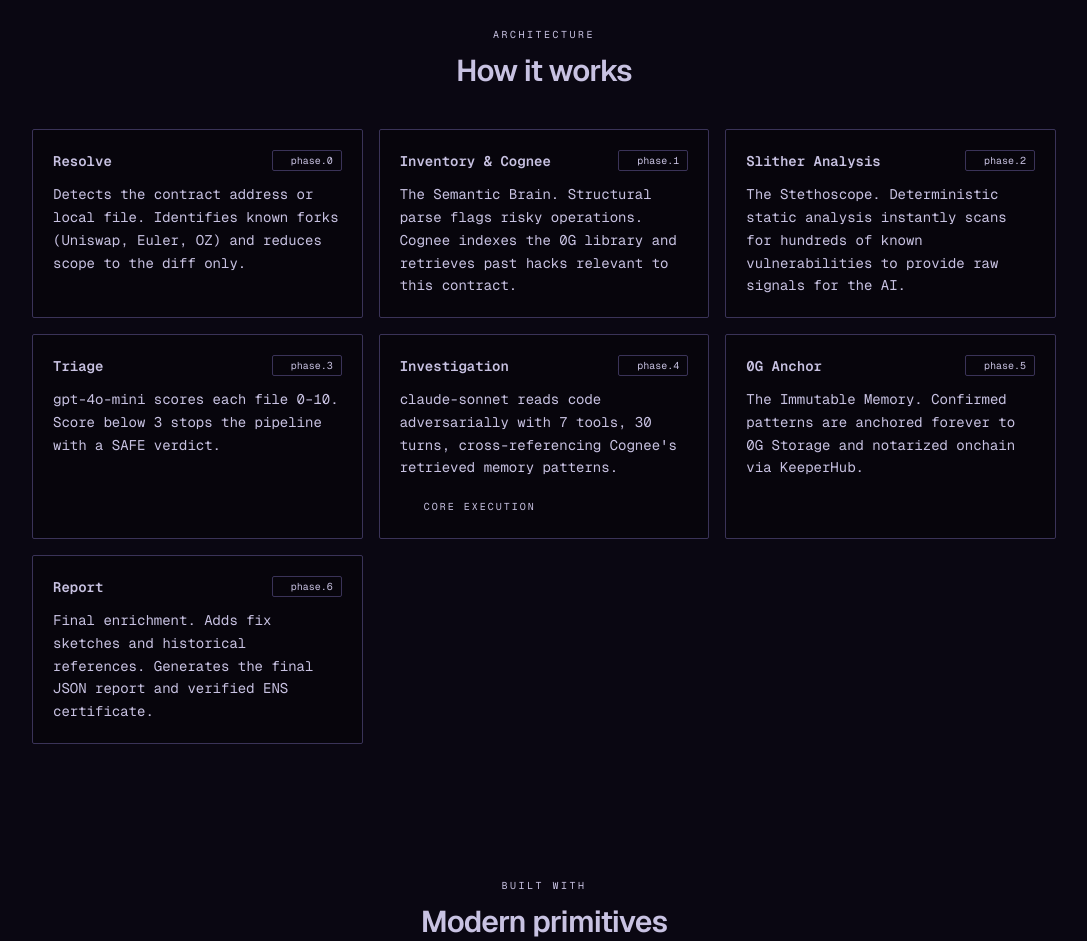
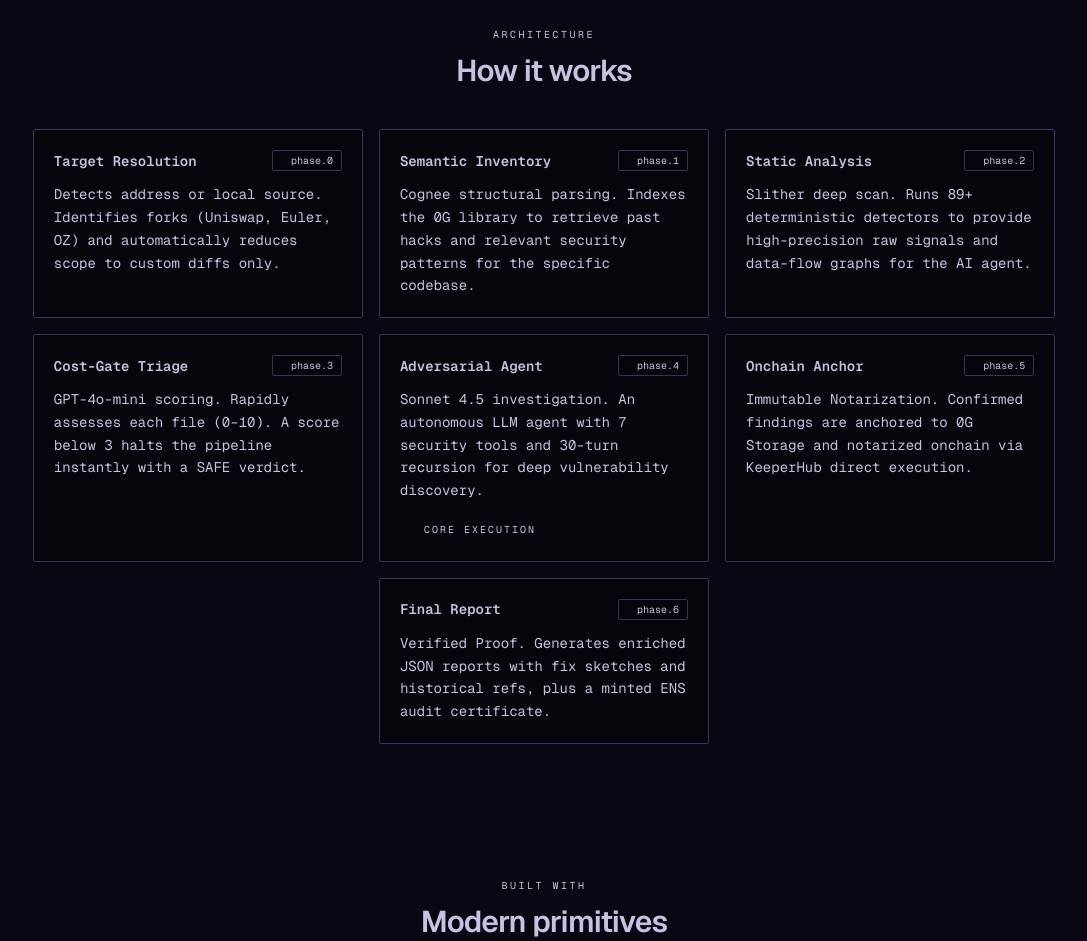
Before and after one commit to Mariussgal/OPEN-AGENTS-2026, a Next.js app in the folder frontend/: page / in a window 1280 px wide. Shown: the part 1720-2661 px from the top of the page, without its empty margins (96-1183 px from the left). Built offline with nearby package versions, Linux system fonts and the light colour scheme.

Commit message:
update lp

```diff
--- a/frontend/app/page.tsx
+++ b/frontend/app/page.tsx
@@ -12,39 +12,39 @@
 const PHASES = [
   {
     id: 0,
-    name: "Resolve",
-    desc: "Detects the contract address or local file. Identifies known forks (Uniswap, Euler, OZ) and reduces scope to the diff only.",
+    name: "Target Resolution",
+    desc: "Detects address or local source. Identifies forks (Uniswap, Euler, OZ) and automatically reduces scope to custom diffs only.",
   },
   {
     id: 1,
-    name: "Inventory & Cognee",
-    desc: "The Semantic Brain. Structural parse flags risky operations. Cognee indexes the 0G library and retrieves past hacks relevant to this contract.",
+    name: "Semantic Inventory",
+    desc: "Cognee structural parsing. Indexes the 0G library to retrieve past hacks and relevant security patterns for the specific codebase.",
   },
   {
     id: 2,
-    name: "Slither Analysis",
-    desc: "The Stethoscope. Deterministic static analysis instantly scans for hundreds of known vulnerabilities to provide raw signals for the AI.",
+    name: "Static Analysis",
+    desc: "Slither deep scan. Runs 89+ deterministic detectors to provide high-precision raw signals and data-flow graphs for the AI agent.",
   },
   {
     id: 3,
-    name: "Triage",
-    desc: "gpt-4o-mini scores each file 0–10. Score below 3 stops the pipeline with a SAFE verdict.",
+    name: "Cost-Gate Triage",
+    desc: "GPT-4o-mini scoring. Rapidly assesses each file (0–10). A score below 3 halts the pipeline instantly with a SAFE verdict.",
   },
   {
     id: 4,
-    name: "Investigation",
-    desc: "claude-sonnet reads code adversarially with 7 tools, 30 turns, cross-referencing Cognee's retrieved memory patterns.",
+    name: "Adversarial Agent",
+    desc: "Sonnet 4.5 investigation. An autonomous LLM agent with 7 security tools and 30-turn recursion for deep vulnerability discovery.",
     core: true,
   },
   {
     id: 5,
-    name: "0G Anchor",
-    desc: "The Immutable Memory. Confirmed patterns are anchored forever to 0G Storage and notarized onchain via KeeperHub.",
+    name: "Onchain Anchor",
+    desc: "Immutable Notarization. Confirmed findings are anchored to 0G Storage and notarized onchain via KeeperHub direct execution.",
   },
   {
     id: 6,
-    name: "Report",
-    desc: "Final enrichment. Adds fix sketches and historical references. Generates the final JSON report and verified ENS certificate.",
+    name: "Final Report",
+    desc: "Verified Proof. Generates enriched JSON reports with fix sketches and historical refs, plus a minted ENS audit certificate.",
   },
 ];
 
@@ -388,7 +388,7 @@
           </TerminalWindow>
         </section>
 
-        {/* ═════ HOW IT WORKS — 6 phases ═══════════════════════════════════ */}
+        {/* ═════ HOW IT WORKS — 7 phases ═══════════════════════════════════ */}
         <section className="max-w-5xl mx-auto w-full">
           <div className="text-center mb-10">
             <span className="text-[10px] uppercase tracking-[0.25em] font-mono text-[--terminal-muted]">
@@ -401,12 +401,12 @@
 
           <div
             ref={scrollRef}
-            className="flex overflow-x-auto sm:grid sm:grid-cols-2 lg:grid-cols-3 gap-4 pb-6 sm:pb-0 snap-x snap-mandatory scrollbar-hide"
+            className="flex overflow-x-auto sm:flex-wrap sm:justify-center gap-4 pb-6 sm:pb-0 snap-x snap-mandatory scrollbar-hide"
           >
             {PHASES.map((phase) => (
               <div
                 key={phase.id}
-                className="terminal-box rounded-sm p-4 sm:p-5 hover:border-[--terminal-brand]/60 transition-colors flex flex-col min-w-[280px] sm:min-w-0 snap-start"
+                className="terminal-box rounded-sm p-4 sm:p-5 hover:border-[--terminal-brand]/60 transition-colors flex flex-col min-w-[280px] sm:min-w-0 sm:w-[calc(50%-0.5rem)] lg:w-[calc(33.33%-0.7rem)] snap-start"
               >
                 <div className="flex flex-wrap items-center justify-between gap-2 mb-3">
                   <span className="font-mono text-sm font-semibold text-[--terminal-label]">
```
